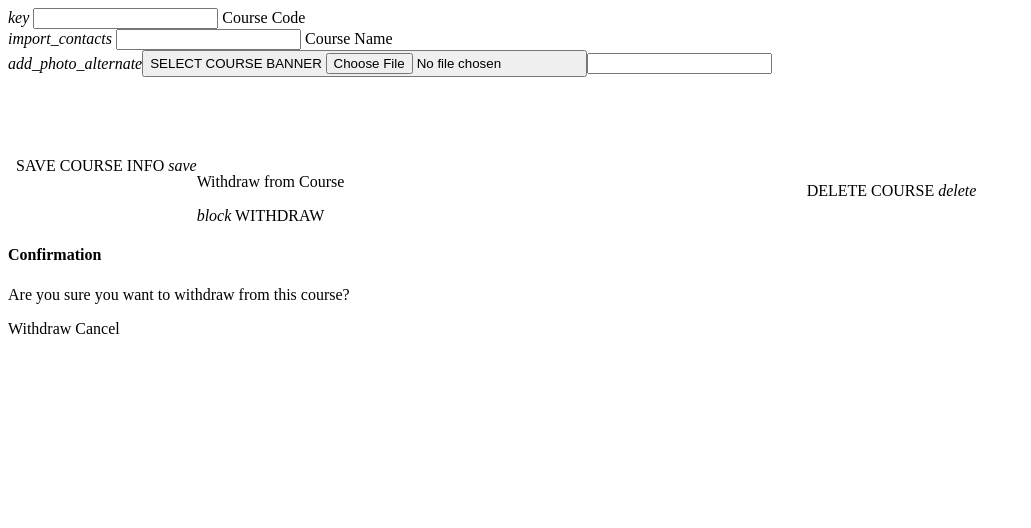
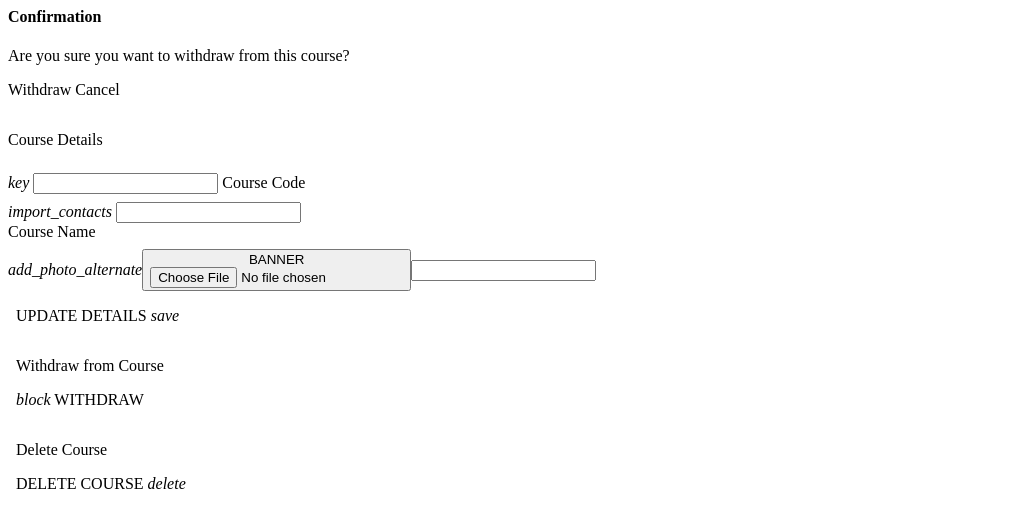
Before and after one commit to mafewer/GradePlus, a PHP site: page /course_settings.php in a window 1280 px wide. Shown: the top 528 px of the page, without its empty margins (0-1031 px from the left). Run offline with PHP 8.4, Linux system fonts and the light colour scheme.

Commit message:
Course Settings Polish

```diff
--- a/course_settings.php
+++ b/course_settings.php
@@ -1,23 +1,34 @@
 <link rel="stylesheet" type="text/css" href="css/styles-course-settings.css">
 <div class="course-settings">
+    <!--Confirmation Modal-->
+    <div id="confirm-modal" class="modal bwcolor">
+        <div class="modal-content">
+            <h4>Confirmation</h4>
+            <p>Are you sure you want to <span class="confirm-modal-text">withdraw from this course</span>?</p>
+        </div>
+        <div class="modal-footer bwcolor">
+            <a class="agree-btn modal-close red white-text waves-effect waves-red btn-flat">Withdraw</a>
+            <a class="cancel-btn modal-close white-text waves-effect waves-green btn-flat">Cancel</a>
+        </div>
+    </div>
+
     <!--Course Detail Inputs (instructor only)-->
     <div class="course-details">
+    <p>Course Details</p>
         <div class="input-field update-code">
             <i class="material-symbols-outlined prefix">key</i>
             <input type="text" name="updatedcode" id="updatedcode">
             <label class="active" for="updatedcode">Course Code</label>
         </div>
-
         <div class="input-field update-name">
             <i class="material-symbols-outlined prefix">import_contacts</i>
             <input type="text" name="updatedname" id="updatedname">
             <label class="active" for="updatedname">Course Name</label>
         </div>
-
-        <div class="input-field file-field bwcolor update-banner">
+        <div class="input-field file-field update-banner">
             <i class="material-symbols-outlined left">add_photo_alternate</i>
             <button id="update-banner-btn" class="update-banner-btn waves-effect green white-text btn-flat">
-                SELECT COURSE BANNER
+                BANNER
                 <input type="file" name="updatedbanner" id="updatedbanner" accept="image/*" required>
             </button>
             <div class="file-path-wrapper">
@@ -27,11 +38,10 @@
     </div>
 
     <!--Update buttons-->
-    <div class="settings-footer">
         <div class="left-footer">
             <div class="save">
                 <a class="save-course-info green waves-effect white-text btn-flat">
-                    SAVE COURSE INFO
+                    UPDATE DETAILS
                     <i class="material-symbols-outlined left">save</i>
                 </a>
             </div>
@@ -42,25 +52,13 @@
                     WITHDRAW
                 </a>
             </div>
+            <div class="delete">
+            <p>Delete Course</p>
+                <a class="delete-course-btn waves-effect red white-text btn-flat">
+                    DELETE COURSE
+                    <i class="material-symbols-outlined left">delete</i>
+                </a>
+            </div>
         </div>
-        <div class="right-footer">
-            <a class="delete-course-btn waves-effect red white-text btn-flat">
-                DELETE COURSE
-                <i class="material-symbols-outlined left">delete</i>
-            </a>
-        </div>
-    </div>
-
-    <!--Confirmation Modal-->
-    <div id="confirm-modal" class="modal bwcolor">
-        <div class="modal-content">
-            <h4>Confirmation</h4>
-            <p>Are you sure you want to withdraw from this course?</p>
-        </div>
-        <div class="modal-footer bwcolor">
-            <a class="agree-btn modal-close red white-text waves-effect waves-green btn-flat">Withdraw</a>
-            <a class="cancel-btn modal-close white-text waves-effect waves-green btn-flat">Cancel</a>
-        </div>
-    </div>
 </div>
 <script src="js/course-update.js"></script>
--- a/css/styles-account.css
+++ b/css/styles-account.css
@@ -170,8 +170,8 @@ a.addenrolcourse {
 div.coursedash-holder {
     border-radius: 1rem;
     flex-grow: 1;
+    height: 80rem;
     margin: 2rem;
-    margin-bottom: 4rem;
     padding: 2rem;
     transition: background-color 0.5s, color 0.5s;
     user-select: none;
--- a/css/styles-course-settings.css
+++ b/css/styles-course-settings.css
@@ -3,24 +3,28 @@ div.update-banner {
     align-items: center;
 }
 
-div.settings-footer {
-    margin-top: 5rem;
+div.course-details {
+    margin-top: 1rem;
     display: flex;
-    align-items: center;
-    width: 100%;
-    margin-bottom: 1rem;
-}
-
-div.right-footer {
-    display: flex;
-    justify-content: flex-end;
-    width: 50%;
+    flex-direction: column;
+    gap: 0.5rem;
+    width: 20rem;
 }
 
 div.left-footer {
     display: flex;
     justify-content: flex-start;
+    flex-direction: column;
+    margin: 1rem 0;
+    gap: 1rem;
     padding-left: 0.5rem;
+}
+
+div.save,
+div.delete {
+    a {
+        width: 12rem;
+    }
 }
 
 a.course-withdraw-btn {
--- a/js/course-update.js
+++ b/js/course-update.js
@@ -8,7 +8,6 @@ if ($("a.addenrolcourse").attr("id")==="enroltrue"){ //if is student
 }
 
 $("a.save-course-info").click(() => {
-
     let formData = new FormData();
     let courseCode = $("input[name='updatedcode']").val();
     let courseName = $("input[name='updatedname']").val();
@@ -45,6 +44,7 @@ $("a.save-course-info").click(() => {
 $("a.course-withdraw-btn").click(() => {
     $("a.agree-btn").text("WITHDRAW");
     $("div.modal").fadeIn(200);
+    $("span.confirm-modal-text").text("withdraw from this course");
 
     $("a.agree-btn").click(() => {
         $.ajax({
@@ -76,6 +76,7 @@ $("a.course-withdraw-btn").click(() => {
 $("a.delete-course-btn").click(() => {
     $("a.agree-btn").text("DELETE");
     $("div.modal").fadeIn(200);
+    $("span.confirm-modal-text").text("delete this course");
 
     $("a.agree-btn").click(() => {
         $.ajax({
```
Also changed, not shown: js/account.js (+5 -3 lines), img/Dream.png (added).
